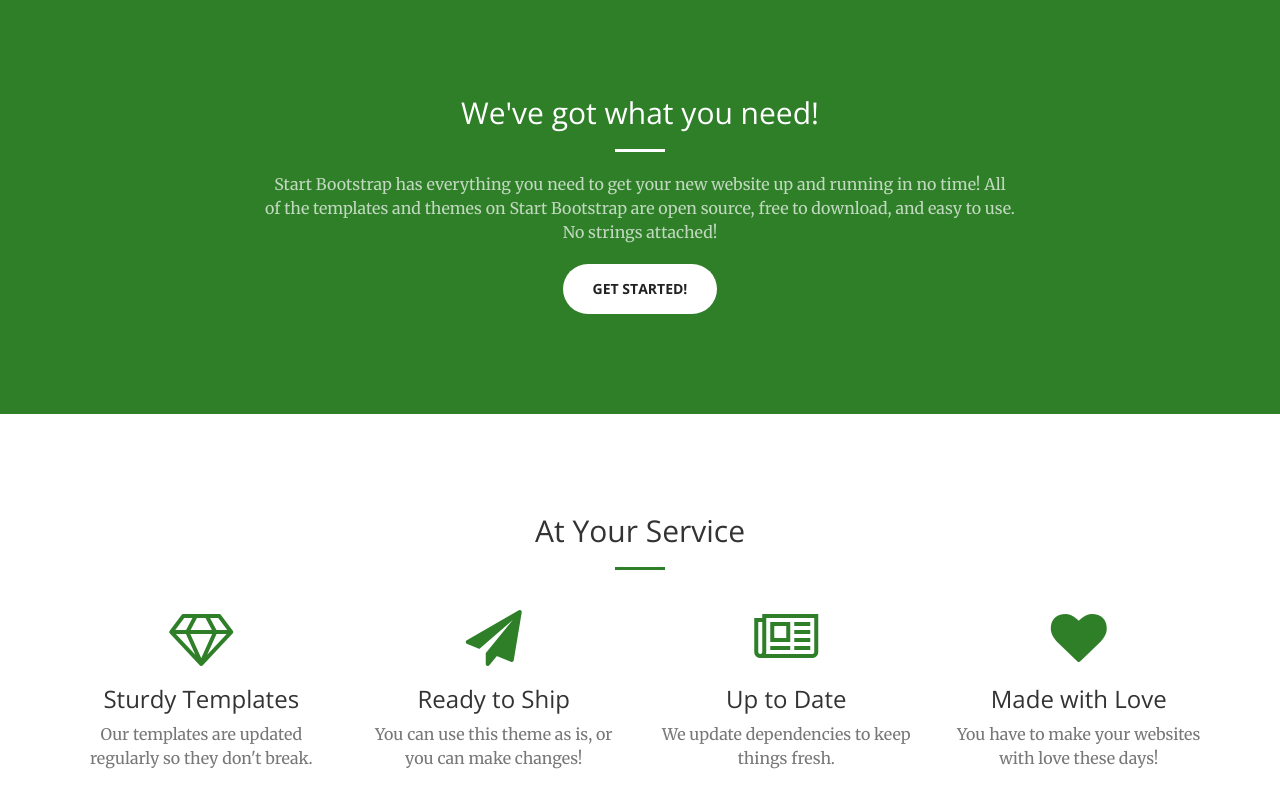
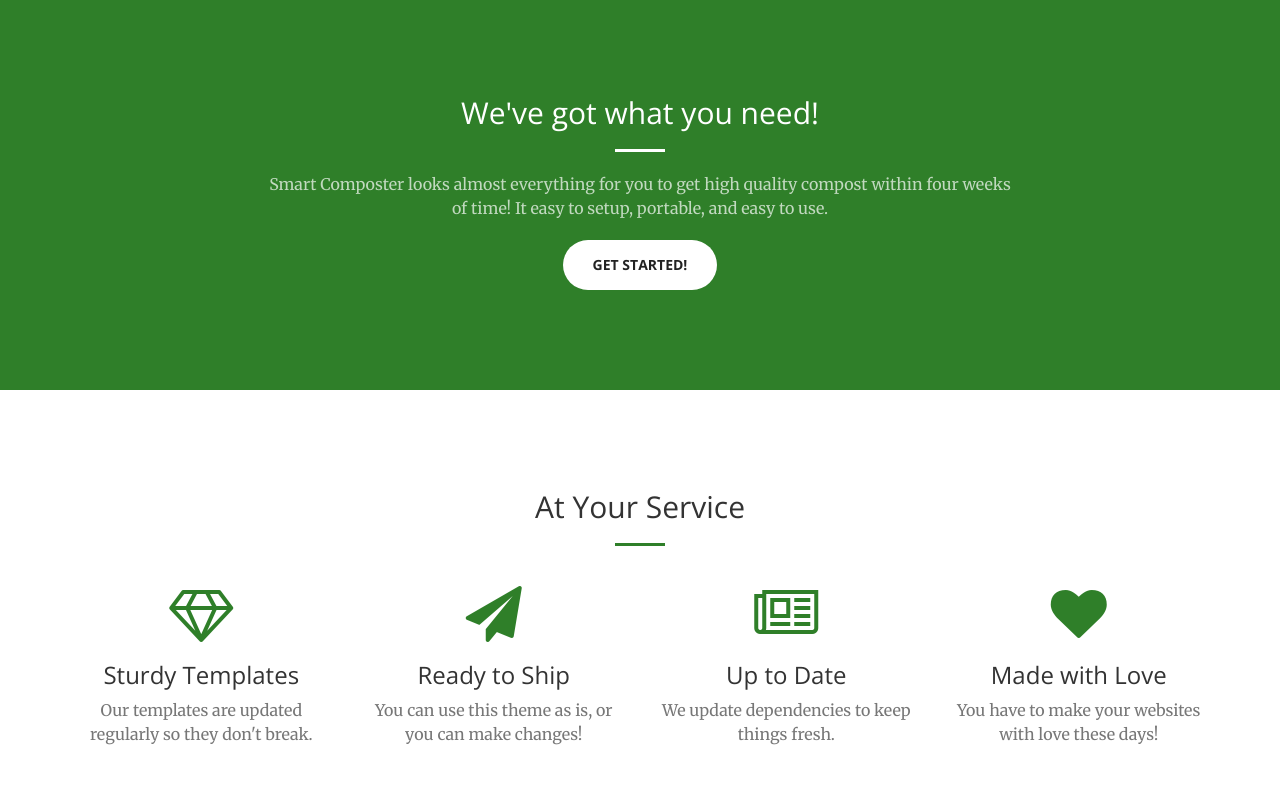
Before and after one commit to cepdnaclk/e18-3yp-Smart-Compost-Management-System, a Jekyll site: the page built from pages/home.md, in a window 1280 px wide and 900 px high, scrolled down 818 px, cut to the strip 86-894 px from the top of the window. Built offline with Jekyll 4.4.1, drawn with Linux system fonts in a browser that asks for light colours.

Commit message:
updated call-to-action.html

```diff
--- a/_includes/call-to-action.html
+++ b/_includes/call-to-action.html
@@ -4,8 +4,12 @@
             <div class="col-lg-8 col-lg-offset-2 text-center">
                 <h2 class="section-heading">We've got what you need!</h2>
                 <hr class="light">
-                <p class="text-faded">Start Bootstrap has everything you need to get your new website up and running in no time! All of the templates and themes on Start Bootstrap are open source, free to download, and easy to use. No strings attached!</p>
-                <a href="#" class="btn btn-default btn-xl">Get Started!</a>
+                <p class="text-faded">Smart Composter looks almost everything for you to get high quality compost within four weeks of time! It easy to setup, portable, and easy to use.</p>
+
+                <!-- INCLUDE THE REFERENCE TO THE IMPLEMENTATION REPO -->
+                <a href="https://cepdnaclk.github.io/smart-compost-management-system/" class="btn btn-default btn-xl">Get Started!</a>
+
+
             </div>
         </div>
     </div>
```
